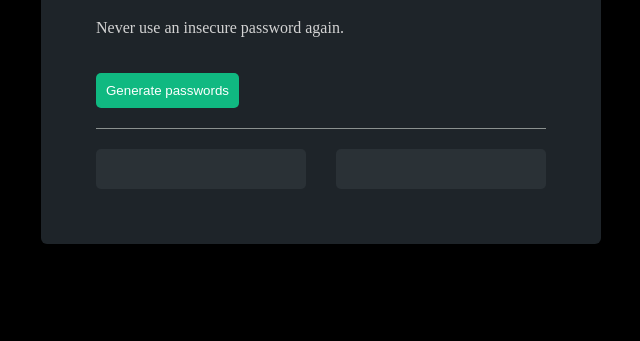
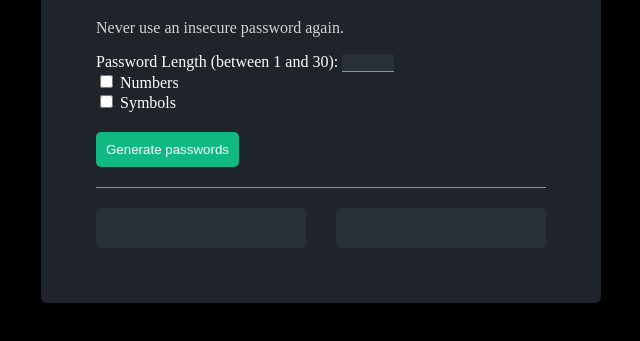
Before and after one commit to cgraham74/Password_Generator, a website: page index.html in a window 1280 px wide. Shown: the part 203-544 px from the top of the page, without its empty margins (319-959 px from the left). Drawn offline with Linux system fonts and the light colour scheme.

Commit message:
added copy password functionality.

```diff
--- a/index.css
+++ b/index.css
@@ -32,10 +32,12 @@ p{
     height: 40px;
     margin-top: 20px;
     text-align: center;
-
 }
 .pass-container, button{
      border-radius: 5px;
+}
+.pass-container:hover{
+    background-color: #374046;
 }
 button{
     background-color: #10B981;
@@ -51,3 +53,26 @@ button:hover{
 p#first-pass, p#second-pass{
 margin: 10px;
 }
+input#numbers, input#symbols{
+
+}
+input#length{
+    background-color: #2a3136;
+    color: #13d192;
+    border-bottom:  #8b918f;
+    border-style: solid;
+    border-top-right-radius: 2px;
+    border-top-left-radius: 2px;
+    border-width: 0px 0px 1px 0px;
+}
+input#length:focus{
+
+}
+input[type=checkbox] {
+    accent-color: #10B981;
+}
+input[type=number] {
+    accent-color: #10B981;
+
+
+}
--- a/index.html
+++ b/index.html
@@ -12,14 +12,22 @@
     <h1>Generate a <span class="green-text">random password.</span></h1>
 
     <p>Never use an insecure password again.</p>
+    <form>
+        <label for="length">Password Length (between 1 and 30):</label>
+        <input type="number" id="length" name="length" min="1" max="30"><br>
+        <input type="checkbox"  id="numbers" name="numbers" value="numbers"/>
+        <label for="numbers">Numbers</label><br>
+        <input type="checkbox" id="symbols" name="symbols" value="symbols"/>
+        <label for="symbols">Symbols</label>
+    </form>
     <button type="button" onclick="displayPassword()">Generate passwords</button>
 
     <div class="container">
         <div class="pass-container">
-            <p id="first-pass" class="green-text"></p>
+            <p id="first-pass" class="green-text" onclick="copyFirstPassword()"></p>
         </div>
         <div class="pass-container">
-            <p id="second-pass" class="green-text"></p>
+            <p id="second-pass" class="green-text" onclick="copySecondPassword()"></p>
         </div>
   </div>
      </div>
--- a/index.js
+++ b/index.js
@@ -26,3 +26,13 @@ function displayPassword(){
     firstPass.textContent = generatePassword();
     secondPass.textContent = generatePassword();
 }
+
+function copyFirstPassword(){
+    navigator.clipboard.writeText(firstPass.textContent);
+    console.log("first pw: " + navigator.clipboard.writeText(firstPass.textContent));
+
+}
+function copySecondPassword(){
+    navigator.clipboard.writeText(secondPass.textContent);
+    console.log("second: "+ navigator.clipboard.writeText(secondPass.textContent))
+}
```
